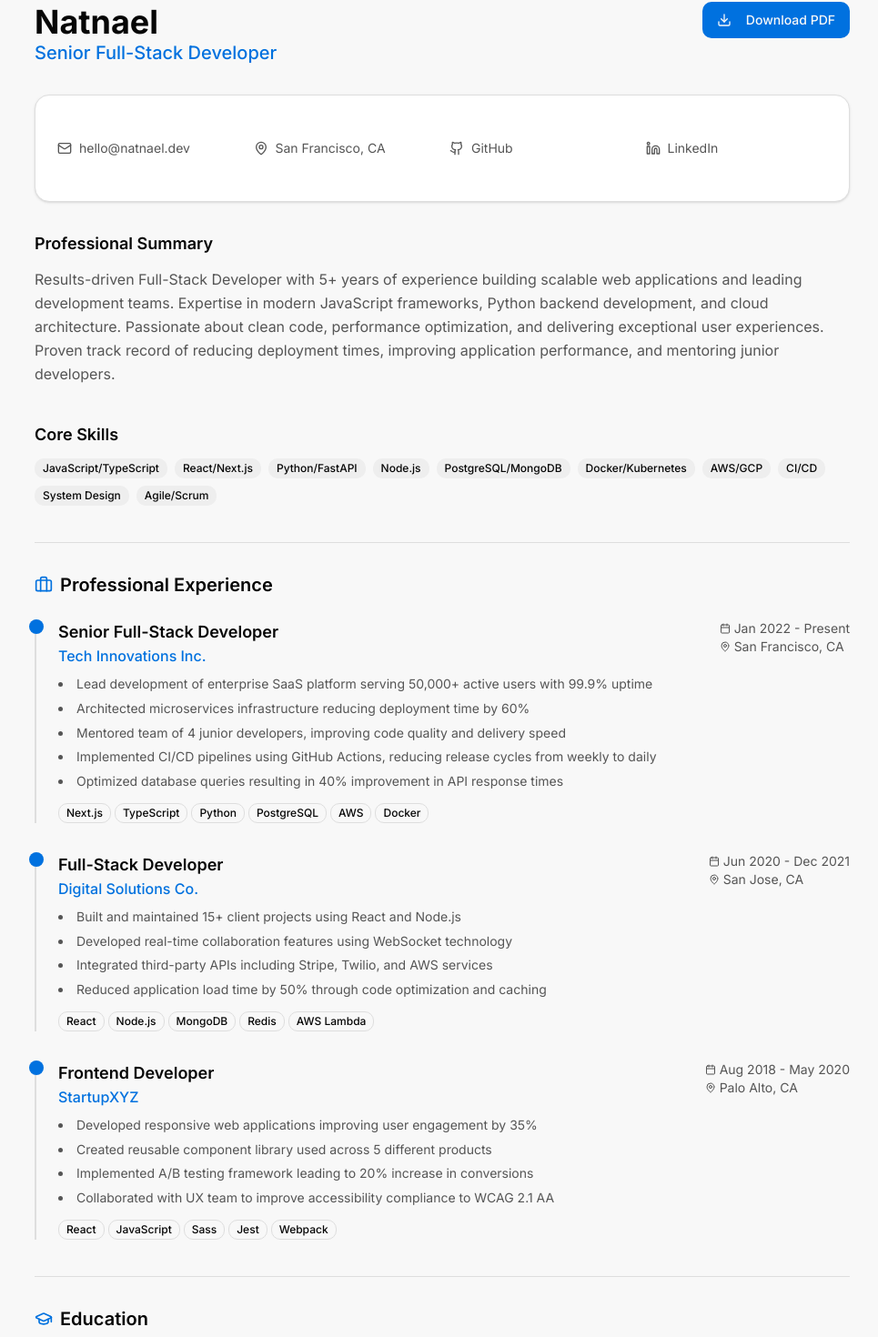
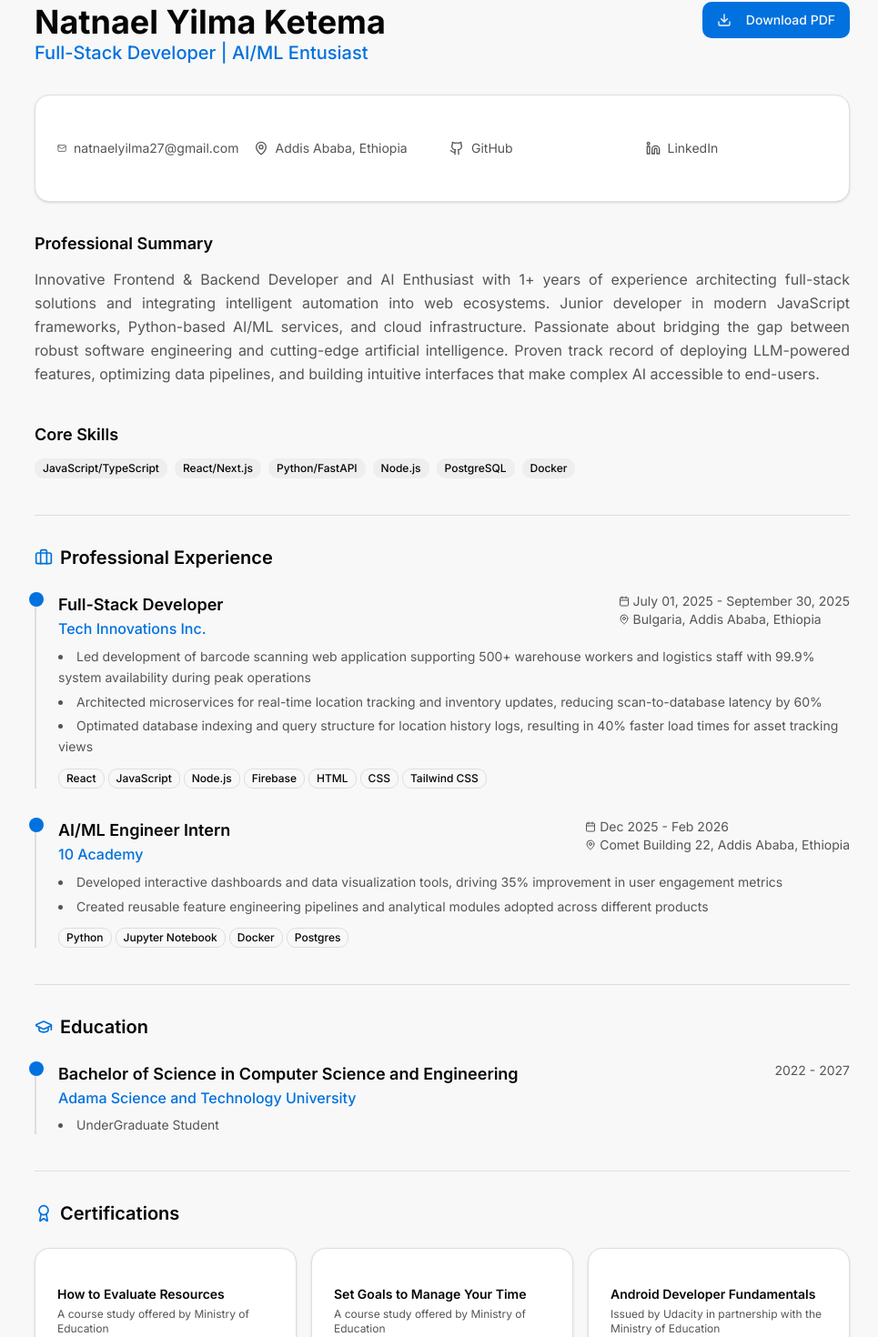
Before and after one commit to dnNatnael/natnael-portfolio, a Next.js app: page /resume in a window 1280 px wide. Shown: the part 189-1659 px from the top of the page at 91% size, without its empty margins (154-1119 px from the left). Built offline with nearby package versions, Linux system fonts and the light colour scheme.

Commit message:
update resume

```diff
--- a/src/pages/resume.tsx
+++ b/src/pages/resume.tsx
@@ -9,95 +9,80 @@ import { Separator } from "@/components/ui/separator"
 import Head from "next/head"
 
 const personalInfo = {
-  name: "Natnael",
-  title: "Senior Full-Stack Developer",
-  email: "hello@natnael.dev",
-  phone: "+1 (555) 123-4567",
-  location: "San Francisco, CA",
+  name: "Natnael Yilma Ketema",
+  title: "Full-Stack Developer | AI/ML Entusiast",
+  email: "natnaelyilma27@gmail.com",
+  phone: "+251 929 709 562",
+  location: "Addis Ababa, Ethiopia",
   website: "natnael.dev",
-  github: "github.com/natnael",
-  linkedin: "linkedin.com/in/natnael",
+  github: "github.com/dnNatnael",
+  linkedin: "linkedin.com/in/natnael-ketema-0a8613351/",
 }
 
 const experience = [
   {
-    role: "Senior Full-Stack Developer",
+    role: "Full-Stack Developer",
     company: "Tech Innovations Inc.",
-    location: "San Francisco, CA",
-    period: "Jan 2022 - Present",
+    location: "Bulgaria, Addis Ababa, Ethiopia",
+    period: "July 01, 2025 - September 30, 2025",
     type: "Full-time",
     achievements: [
-      "Lead development of enterprise SaaS platform serving 50,000+ active users with 99.9% uptime",
-      "Architected microservices infrastructure reducing deployment time by 60%",
-      "Mentored team of 4 junior developers, improving code quality and delivery speed",
-      "Implemented CI/CD pipelines using GitHub Actions, reducing release cycles from weekly to daily",
-      "Optimized database queries resulting in 40% improvement in API response times",
+      "Led development of barcode scanning web application supporting 500+ warehouse workers and logistics staff with 99.9% system availability during peak operations",
+      "Architected microservices for real-time location tracking and inventory updates, reducing scan-to-database latency by 60%",
+      "Optimated database indexing and query structure for location history logs, resulting in 40% faster load times for asset tracking views",
     ],
-    technologies: ["Next.js", "TypeScript", "Python", "PostgreSQL", "AWS", "Docker"],
+    technologies: ["React", "JavaScript", "Node.js", "Firebase", "HTML", "CSS", "Tailwind CSS"],
   },
   {
-    role: "Full-Stack Developer",
-    company: "Digital Solutions Co.",
-    location: "San Jose, CA",
-    period: "Jun 2020 - Dec 2021",
-    type: "Full-time",
+    role: "AI/ML Engineer Intern",
+    company: "10 Academy",
+    location: "Comet Building 22, Addis Ababa, Ethiopia",
+    period: "Dec 2025 - Feb 2026",
+    type: "Remote",
     achievements: [
-      "Built and maintained 15+ client projects using React and Node.js",
-      "Developed real-time collaboration features using WebSocket technology",
-      "Integrated third-party APIs including Stripe, Twilio, and AWS services",
-      "Reduced application load time by 50% through code optimization and caching",
+      "Developed interactive dashboards and data visualization tools, driving 35% improvement in user engagement metrics",
+      "Created reusable feature engineering pipelines and analytical modules adopted across different products",
     ],
-    technologies: ["React", "Node.js", "MongoDB", "Redis", "AWS Lambda"],
-  },
-  {
-    role: "Frontend Developer",
-    company: "StartupXYZ",
-    location: "Palo Alto, CA",
-    period: "Aug 2018 - May 2020",
-    type: "Full-time",
-    achievements: [
-      "Developed responsive web applications improving user engagement by 35%",
-      "Created reusable component library used across 5 different products",
-      "Implemented A/B testing framework leading to 20% increase in conversions",
-      "Collaborated with UX team to improve accessibility compliance to WCAG 2.1 AA",
-    ],
-    technologies: ["React", "JavaScript", "Sass", "Jest", "Webpack"],
+    technologies: ["Python", "Jupyter Notebook", "Docker", "Postgres"],
   },
 ]
 
 const education = [
   {
-    degree: "Bachelor of Science in Computer Science",
-    institution: "University of California, Berkeley",
-    location: "Berkeley, CA",
-    period: "2014 - 2018",
-    gpa: "3.8/4.0",
+    degree: "Bachelor of Science in Computer Science and Engineering",
+    institution: "Adama Science and Technology University",
+    location: "Adama, Ethiopia",
+    period: "2022 - 2027",
     highlights: [
-      "Dean's List: 6 semesters",
-      "Senior Project: AI-powered code review tool",
-      "Teaching Assistant for Data Structures course",
+      "UnderGraduate Student"
     ],
   },
 ]
 
 const certifications = [
   {
-    name: "AWS Solutions Architect - Associate",
-    issuer: "Amazon Web Services",
-    date: "2021",
-    credentialId: "AWS-SAA-12345",
+    name: "How to Evaluate Resources",
+    issuer: "A course study offered by Ministry of Education",
+    date: "2024",
+    credentialId: "59ae60798222400fb2bfe4b111afaa2d",
   },
   {
-    name: "Professional Scrum Master I (PSM I)",
-    issuer: "Scrum.org",
-    date: "2020",
-    credentialId: "PSM-67890",
+    name: "Set Goals to Manage Your Time",
+    issuer: "A course study offered by Ministry of Education",
+    date: "2024",
+    credentialId: "2d0501b49c544fcf9c9340eba2d1dce4",
   },
   {
-    name: "MongoDB Certified Developer",
-    issuer: "MongoDB University",
-    date: "2020",
-    credentialId: "MDB-11111",
+    name: "Android Developer Fundamentals",
+    issuer: "Issued by Udacity in partnership with the Ministry of Education",
+    date: "2024",
+    credentialId: "b5c-4bee-11ef-85b7-5750c02b60ff",
+  },
+  {
+    name: "Digital Literacy Skills",
+    issuer: "Issued by Dereja.com in partnership with Adama Science and Technology University",
+    date: "2024",
+    credentialId: "430b0eb8-0185-4041-ac79-19fbda32f69c",
   },
 ]
 
@@ -106,12 +91,8 @@ const coreSkills = [
   "React/Next.js",
   "Python/FastAPI",
   "Node.js",
-  "PostgreSQL/MongoDB",
-  "Docker/Kubernetes",
-  "AWS/GCP",
-  "CI/CD",
-  "System Design",
-  "Agile/Scrum",
+  "PostgreSQL",
+  "Docker"
 ]
 
 export default function ResumePage() {
@@ -185,12 +166,8 @@ export default function ResumePage() {
             {/* Summary */}
             <section className="mb-10">
               <h2 className="text-lg font-semibold text-foreground mb-3">Professional Summary</h2>
-              <p className="text-muted-foreground leading-relaxed">
-                Results-driven Full-Stack Developer with 5+ years of experience building scalable web applications and
-                leading development teams. Expertise in modern JavaScript frameworks, Python backend development, and
-                cloud architecture. Passionate about clean code, performance optimization, and delivering exceptional
-                user experiences. Proven track record of reducing deployment times, improving application performance,
-                and mentoring junior developers.
+              <p className="text-muted-foreground leading-relaxed justified-text">
+                Innovative Frontend & Backend Developer and AI Enthusiast with 1+ years of experience architecting full-stack solutions and integrating intelligent automation into web ecosystems. Junior developer in modern JavaScript frameworks, Python-based AI/ML services, and cloud infrastructure. Passionate about bridging the gap between robust software engineering and cutting-edge artificial intelligence. Proven track record of deploying LLM-powered features, optimizing data pipelines, and building intuitive interfaces that make complex AI accessible to end-users.
               </p>
             </section>
 
@@ -273,7 +250,6 @@ export default function ResumePage() {
                     </div>
                     <div className="text-sm text-muted-foreground">
                       <p>{edu.period}</p>
-                      <p>GPA: {edu.gpa}</p>
                     </div>
                   </div>
                   <ul className="list-disc list-inside space-y-1 text-muted-foreground">
```
